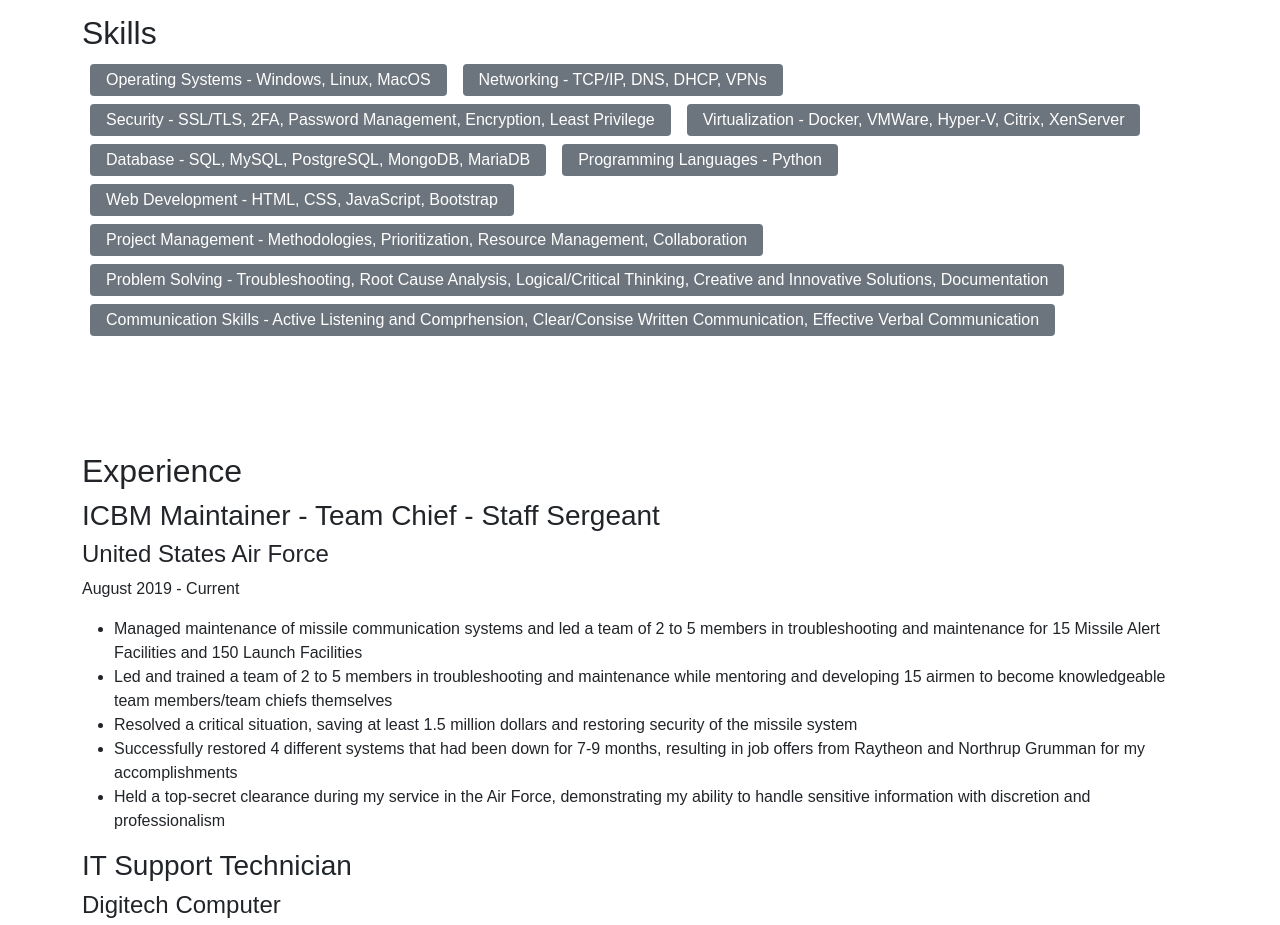
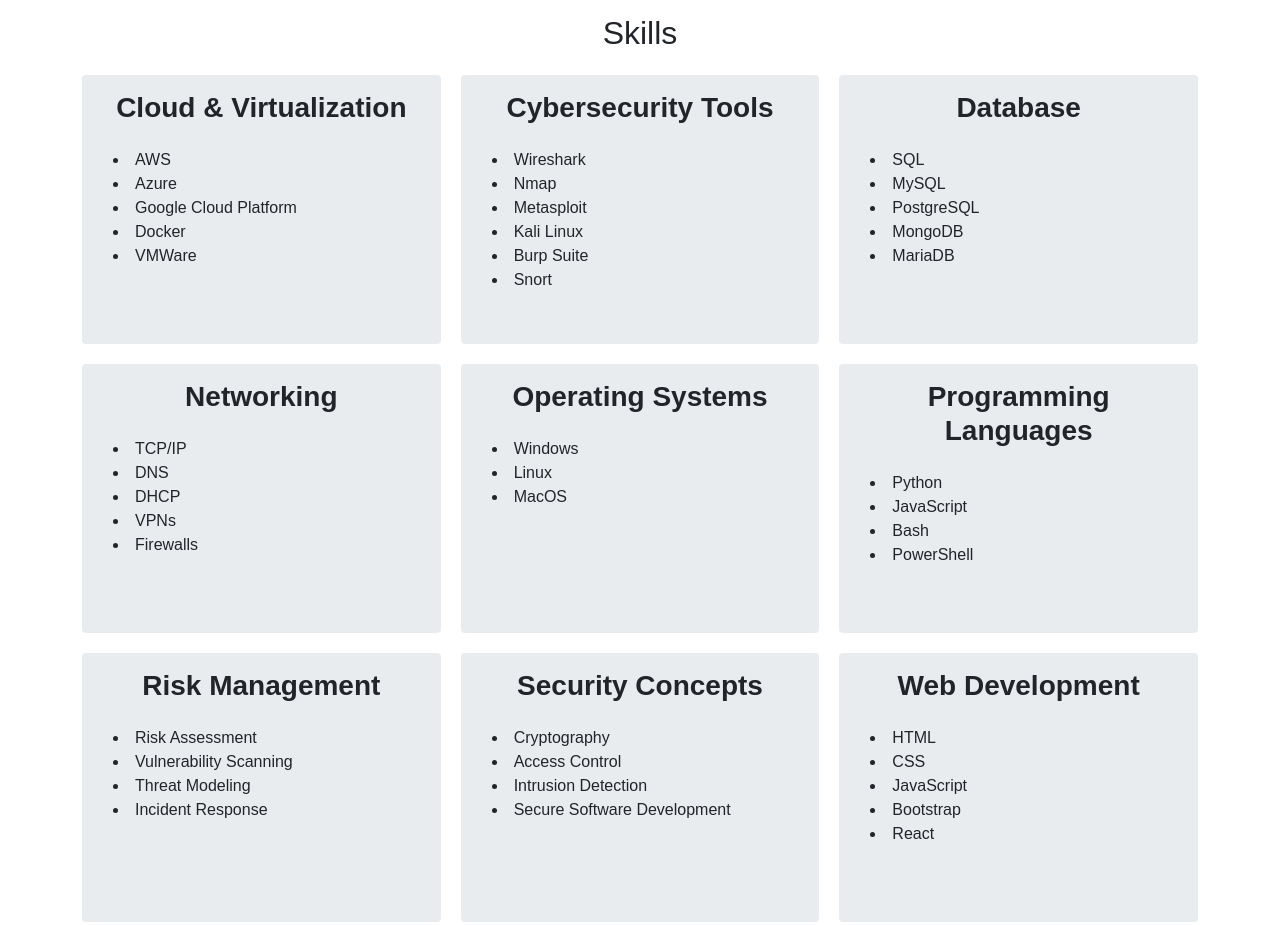
Before and after one commit to BrandenBKnight/Resume-Site, a React app: page / in a window 1280 px wide. Shown: the part 740-1665 px from the top of the page. Built offline with nearby package versions, Linux system fonts and the light colour scheme; a web font is replaced by a local one.

Commit message:
Updated skills section styling

```diff
--- a/public/css/styles.css
+++ b/public/css/styles.css
@@ -33,7 +33,7 @@
 
 .navbar-brand {
   font-family: "Montserrat", sans-serif;
-  font-size: 24px; /* Adjust the font size if needed */
+  font-size: 24px;
   font-weight: 700;
 }
 
@@ -138,7 +138,6 @@
 
 #About.container.py-5 {
   padding-top: 178px !important;
-  /* Other styles specific to the #About section */
 }
 
 .education-container {
@@ -159,3 +158,54 @@
 .footer-content p {
   margin-bottom: 0 !important;
 }
+
+/* Skills section */
+#Skills h2 {
+  text-align: center;
+  padding-bottom: 15px;
+}
+
+.skills-container {
+  padding: 2rem 0;
+}
+
+.skills-grid {
+  display: grid;
+  grid-template-columns: repeat(3, 1fr);
+  grid-gap: 20px;
+  justify-items: stretch;
+}
+
+.skills-category {
+  background-color: #e9ecef;
+  border-radius: 4px;
+  padding: 1rem;
+  box-sizing: border-box;
+  aspect-ratio: 1 / 0.75;
+}
+
+.skills-category:hover {
+  box-shadow: 0 4px 6px rgba(0, 0, 0, 0.1);
+  transform: translateY(-3px);
+  transition: all 0.3s ease;
+}
+
+.skills-category-title {
+  font-weight: bold;
+  margin-bottom: 0.5rem;
+  text-align: center;
+}
+
+.skills-list {
+  list-style-type: disc;
+  list-style-position: inside;
+  margin: 0;
+  padding-top: 15px;
+  padding-left: 15px;
+  line-height: 1.5;
+}
+
+.skills-wrapper {
+  max-width: 1200px;
+  margin: 0 auto;
+}
--- a/src/components/Skills.js
+++ b/src/components/Skills.js
@@ -1,32 +1,79 @@
 import React from "react";
 
 const Skills = () => {
-  const skills = [
-    "Operating Systems - Windows, Linux, MacOS",
-    "Networking - TCP/IP, DNS, DHCP, VPNs",
-    "Security - SSL/TLS, 2FA, Password Management, Encryption, Least Privilege",
-    "Virtualization - Docker, VMWare, Hyper-V, Citrix, XenServer",
-    "Database - SQL, MySQL, PostgreSQL, MongoDB, MariaDB",
-    "Programming Languages - Python",
-    "Web Development - HTML, CSS, JavaScript, Bootstrap",
-    "Project Management - Methodologies, Prioritization, Resource Management, Collaboration",
-    "Problem Solving - Troubleshooting, Root Cause Analysis, Logical/Critical Thinking, Creative and Innovative Solutions, Documentation",
-    "Communication Skills - Active Listening and Comprhension, Clear/Consise Written Communication, Effective Verbal Communication",
+  const skillCategories = [
+    {
+      title: "Cloud & Virtualization",
+      skills: ["AWS", "Azure", "Google Cloud Platform", "Docker", "VMWare"],
+    },
+    {
+      title: "Cybersecurity Tools",
+      skills: [
+        "Wireshark",
+        "Nmap",
+        "Metasploit",
+        "Kali Linux",
+        "Burp Suite",
+        "Snort",
+      ],
+    },
+    {
+      title: "Database",
+      skills: ["SQL", "MySQL", "PostgreSQL", "MongoDB", "MariaDB"],
+    },
+    {
+      title: "Networking",
+      skills: ["TCP/IP", "DNS", "DHCP", "VPNs", "Firewalls"],
+    },
+    {
+      title: "Operating Systems",
+      skills: ["Windows", "Linux", "MacOS"],
+    },
+    {
+      title: "Programming Languages",
+      skills: ["Python", "JavaScript", "Bash", "PowerShell"],
+    },
+    {
+      title: "Risk Management",
+      skills: [
+        "Risk Assessment",
+        "Vulnerability Scanning",
+        "Threat Modeling",
+        "Incident Response",
+      ],
+    },
+    {
+      title: "Security Concepts",
+      skills: [
+        "Cryptography",
+        "Access Control",
+        "Intrusion Detection",
+        "Secure Software Development",
+      ],
+    },
+    {
+      title: "Web Development",
+      skills: ["HTML", "CSS", "JavaScript", "Bootstrap", "React"],
+    },
   ];
 
   return (
     <section id="Skills" className="container py-5">
       <h2>Skills</h2>
-      <ul className="list-unstyled d-flex flex-wrap">
-        {skills.map((skill, index) => (
-          <li
-            key={index}
-            className="mx-2 my-1 px-3 py-1 bg-secondary text-white rounded"
-          >
-            {skill}
-          </li>
-        ))}
-      </ul>
+      <div className="skills-wrapper">
+        <div className="skills-grid">
+          {skillCategories.map((category, index) => (
+            <div key={index} className="skills-category">
+              <h3 className="skills-category-title">{category.title}</h3>
+              <ul className="skills-list">
+                {category.skills.map((skill, i) => (
+                  <li key={i}>{skill}</li>
+                ))}
+              </ul>
+            </div>
+          ))}
+        </div>
+      </div>
     </section>
   );
 };
```
